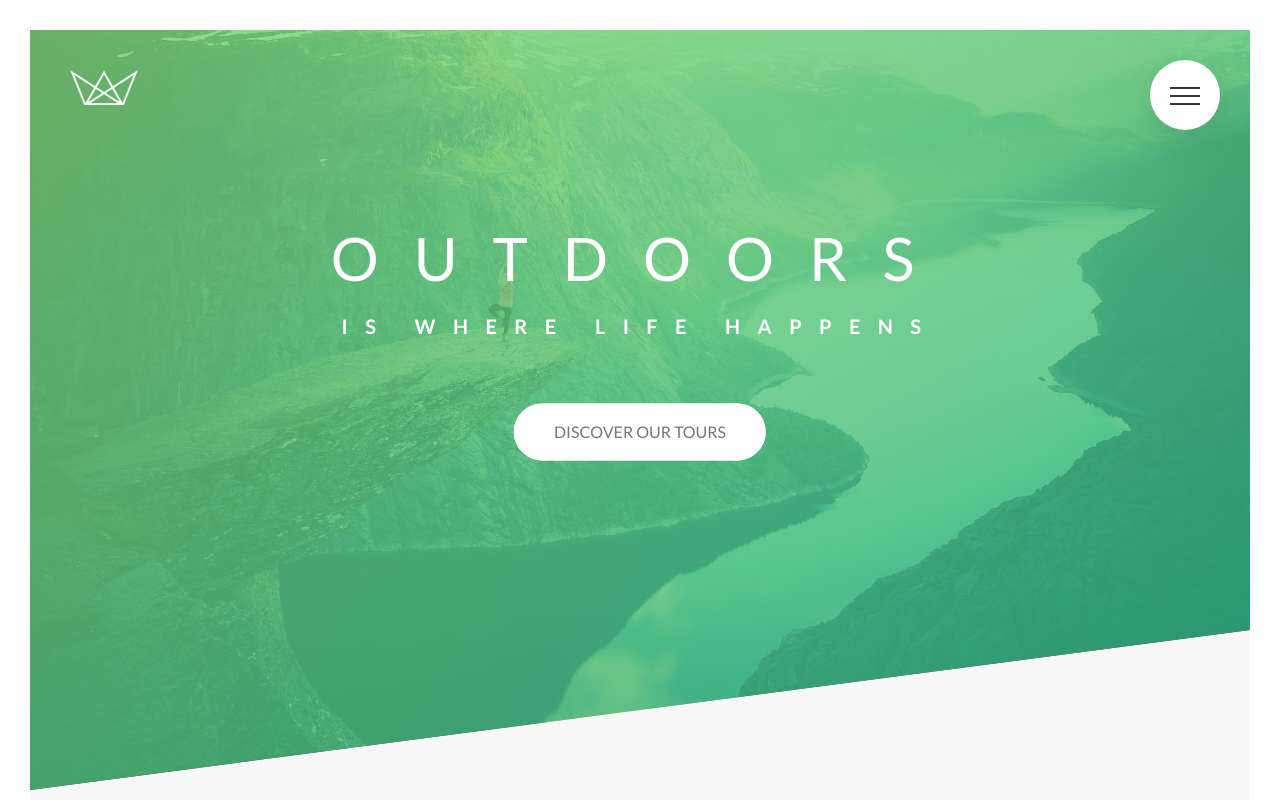
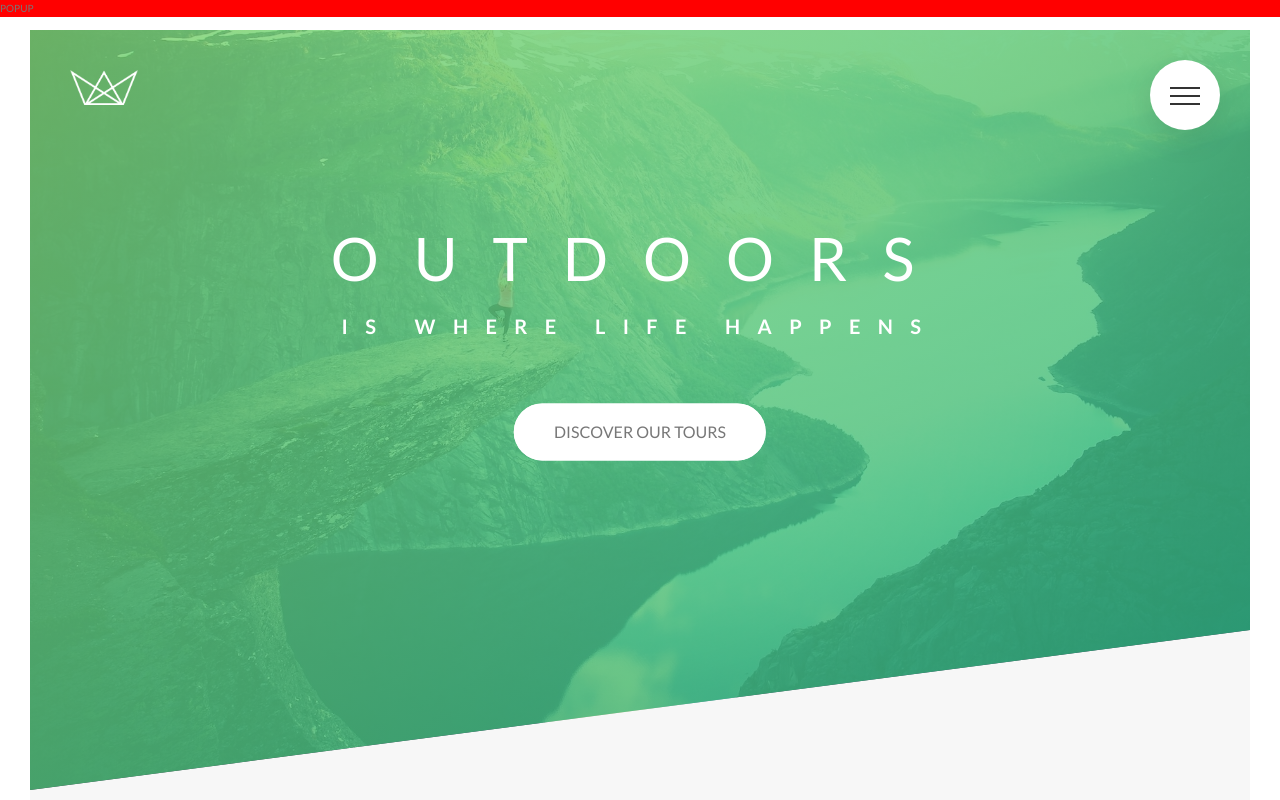
Before and after one commit to LapTrinhKhongCode/NatourTour, a website: page index.html in a window 1280 px wide. Shown: the top 800 px of the page. Drawn offline with Linux system fonts and the light colour scheme.

Commit message:
add popup

```diff
--- a/index.html
+++ b/index.html
@@ -412,6 +412,12 @@
                 </div>
             </footer>
 
+            <div class="popup">
+                <div class="popup__content">
+                    POPUP
+                </div>
+            </div>
+
         </main>
     </body>
 </html>
--- /dev/null
+++ b/sass/components/_popup.scss
@@ -0,0 +1,17 @@
+.popup{
+    height: 100vh;
+    width: 100%;
+    position: fixed;
+    top: 0;
+    left: 0;
+
+    &__content{
+
+
+
+        background-color: red;
+
+
+    }
+
+}
--- a/sass/layout/_navigation.scss
+++ b/sass/layout/_navigation.scss
@@ -29,7 +29,6 @@
         background-image: radial-gradient($color-primary-light, $color-primary-dark);
         z-index: 1000;
         transition: transform .8s cubic-bezier(0.86, 0, 0.07, 1);
-
 
     }
 
--- a/sass/main.scss
+++ b/sass/main.scss
@@ -8,7 +8,7 @@
 @import "base/typography";
 @import "base/utilities";
 
-
+@import "components/popup";
 @import "components/bg-video";
 @import "components/story";
 @import "components/feature-box";
```
Also changed, not shown: css/style.css.
